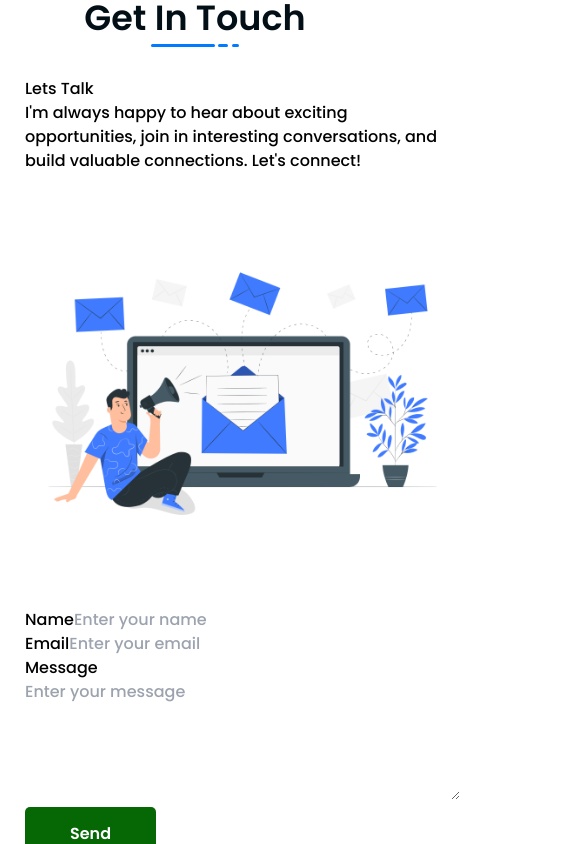
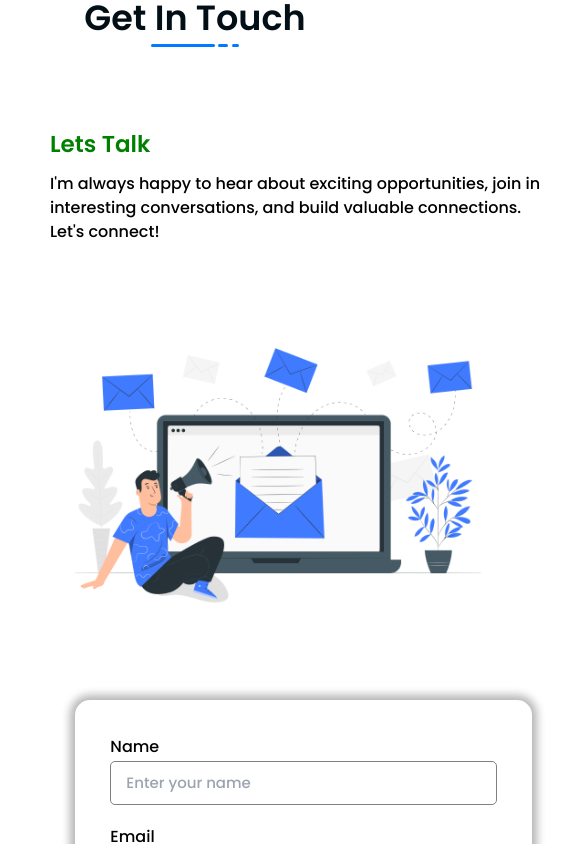
Before and after one commit to Ajkce13101/my_portfolio, a React (Vite) app: page / in a window 390 px wide. Shown: the part 8700-9544 px from the top of the page, 582 px wide, since content can reach past the window. Built offline with nearby package versions, Linux system fonts and the light colour scheme; a web font is replaced by a local one.

Commit message:
Connect section

```diff
--- a/src/components/connect/Connect.jsx
+++ b/src/components/connect/Connect.jsx
@@ -65,7 +65,7 @@ const Connect = () => {
       );
   };
   return (
-    <div className="row connect-section flex">
+    <div className="row connect-section flex max-w-[100vw] overflow-x-hidden">
       <div className="info flex-1">
         <h3>Lets Talk</h3>
         <p>
--- a/src/components/connect/conect.scss
+++ b/src/components/connect/conect.scss
@@ -1,97 +1,97 @@
-// .connect-section {
-//   color: black;
-//   margin-top: 50px;
-//   padding: 0 25px;
+.connect-section {
+  color: black;
+  margin-top: 50px;
+  padding: 0 25px;
 
-//   .info {
+  .info {
 
-//     h3 {
-//       color: green;
-//       font-weight: 900;
-//       font-size: 23px;
-//       margin-bottom: 10px;
-//     }
-//   }
-//   .form {
+    h3 {
+      color: green;
+      font-weight: 900;
+      font-size: 23px;
+      margin-bottom: 10px;
+    }
+  }
+  .form {
 
-//     display: flex;
-//     justify-content: end;
+    display: flex;
+    justify-content: end;
 
-//     .form-content {
-//       height: 500px;
-//       width: 90%;
-//       box-shadow: 0px 0px 9px 5px rgba(10, 10, 10, 0.3);
-//       border-radius: 15px;
-//       padding: 35px;
+    .form-content {
+      height: 500px;
+      width: 90%;
+      box-shadow: 0px 0px 9px 5px rgba(10, 10, 10, 0.3);
+      border-radius: 15px;
+      padding: 35px;
 
-//       .form-section {
-//         display: flex;
-//         flex-direction: column;
-//         padding-bottom: 20px;
-//         span {
-//           color: red;
-//         }
-//         label {
-//           margin-bottom: 2px;
-//         }
-//         input {
-//           padding: 10px 15px;
-//           outline: none;
-//           border: 1px solid gray;
-//           border-radius: 5px;
-//           font-size: 15px;
+      .form-section {
+        display: flex;
+        flex-direction: column;
+        padding-bottom: 20px;
+        span {
+          color: red;
+        }
+        label {
+          margin-bottom: 2px;
+        }
+        input {
+          padding: 10px 15px;
+          outline: none;
+          border: 1px solid gray;
+          border-radius: 5px;
+          font-size: 15px;
 
-//           &:invalid {
-//             border: 1px solid red;
-//           }
+          &:invalid {
+            border: 1px solid red;
+          }
 
-//           &:focus {
-//             border: 1px solid blue;
-//           }
+          &:focus {
+            border: 1px solid blue;
+          }
 
-//           ::placeholder {
-//             color: gray;
-//           }
-//         }
-//         textarea {
-//           padding: 10px 15px;
-//           outline: none;
-//           border: 1px solid gray;
-//           border-radius: 5px;
-//           font-size: 15px;
+          ::placeholder {
+            color: gray;
+          }
+        }
+        textarea {
+          padding: 10px 15px;
+          outline: none;
+          border: 1px solid gray;
+          border-radius: 5px;
+          font-size: 15px;
 
-//           &:invalid {
-//             border: 1px solid red;
-//           }
+          &:invalid {
+            border: 1px solid red;
+          }
 
-//           &:focus {
-//             border: 1px solid blue;
-//           }
+          &:focus {
+            border: 1px solid blue;
+          }
 
-//           ::placeholder {
-//             color: gray;
-//           }
-//         }
-//       }
-//     }
-//   }
-//   img {
-//     width: 90%;
-//   }
-// }
+          ::placeholder {
+            color: gray;
+          }
+        }
+      }
+    }
+  }
+  img {
+    width: 90%;
+  }
+}
 
-// @media (max-width: 862px) {
-//   .connect-section {
-//     flex-direction: column;
-//     .info {
-//       // width: 100%;
-//       img {
-//         // width: 90%;
-//       }
-//     }
-//     .form {
-//       // width: 100%;
-//       justify-content: center;
-//     }
-//   }
-// }
+@media (max-width: 862px) {
+  .connect-section {
+    flex-direction: column;
+    .info {
+      width: 100%;
+      img {
+        width: 90%;
+      }
+    }
+    .form {
+      width: 100%;
+      justify-content: center;
+    }
+  }
+}
```
